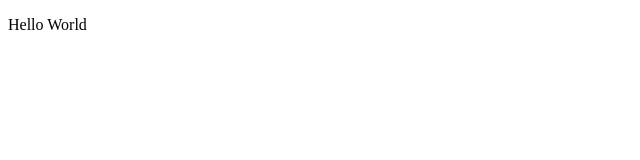
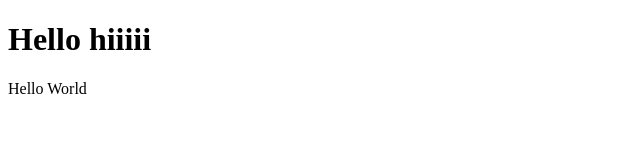
Before and after one commit to Sabina9865/Demo, a plain HTML site: page index.html in a window 1280 px wide. Shown: the whole page, without its empty margins (0-640 px from the left). Drawn offline with Linux system fonts and the light colour scheme.

Commit message:
Update index.html

```diff
--- a/index.html
+++ b/index.html
@@ -7,7 +7,7 @@
     <title>Document</title>
 </head>
 <body>
-    <p>Hello World
-    </p>
+    <h1>Hello hiiiii</h1>
+    <p>Hello World</p>
 </body>
 </html>
```
